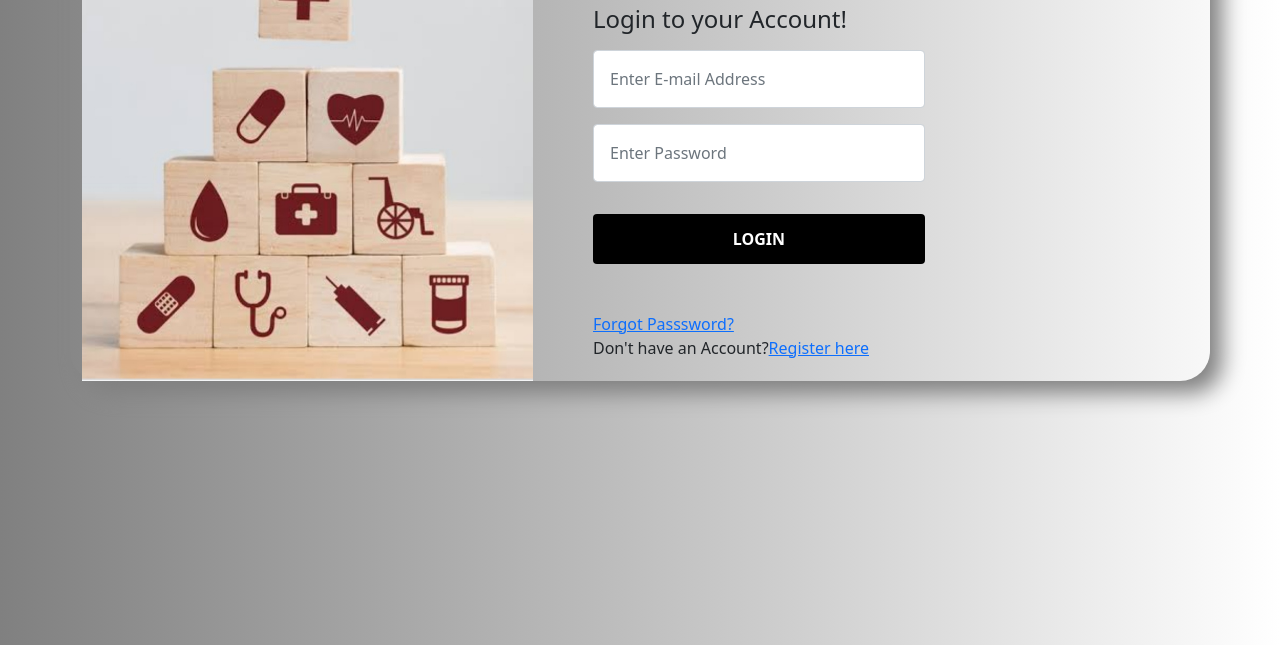
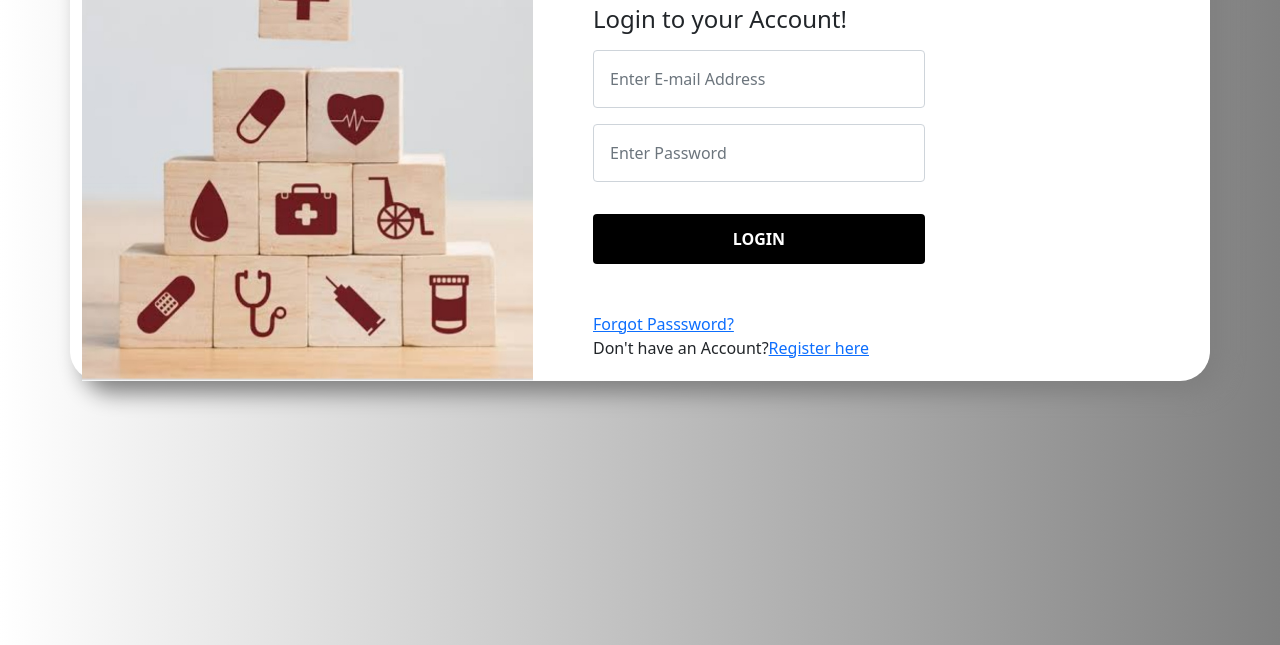
Before and after one commit to Snigdha-Mutnuru/login, a plain HTML site: page index.html in a window 1280 px wide. Shown: the part 155-800 px from the top of the page. Drawn offline with nearby package versions, Linux system fonts and the light colour scheme.

Commit message:
Update index.html

```diff
--- a/index.html
+++ b/index.html
@@ -16,10 +16,10 @@
             box-sizing: border-box;
         }
         body{
-            background:linear-gradient(to left, white, grey);
+            background:linear-gradient(to right, white, grey);
         }
         .row{
-            background-color:linear-gradient(to left, #a6d6d6,lightblue);
+            background-color:white;
 
             border-radius: 30px;
             box-shadow: 12px 12px 22px grey;
```
